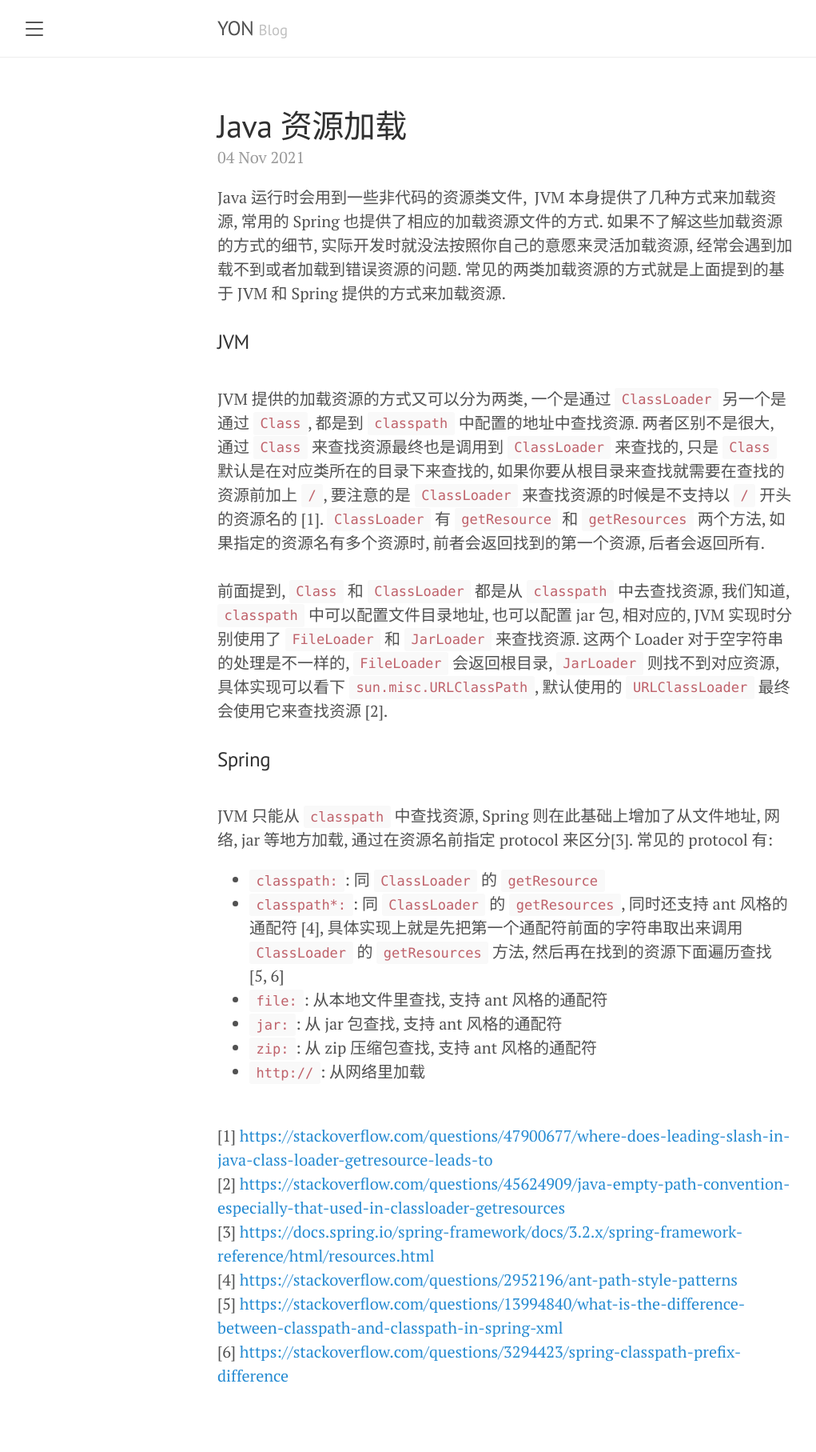
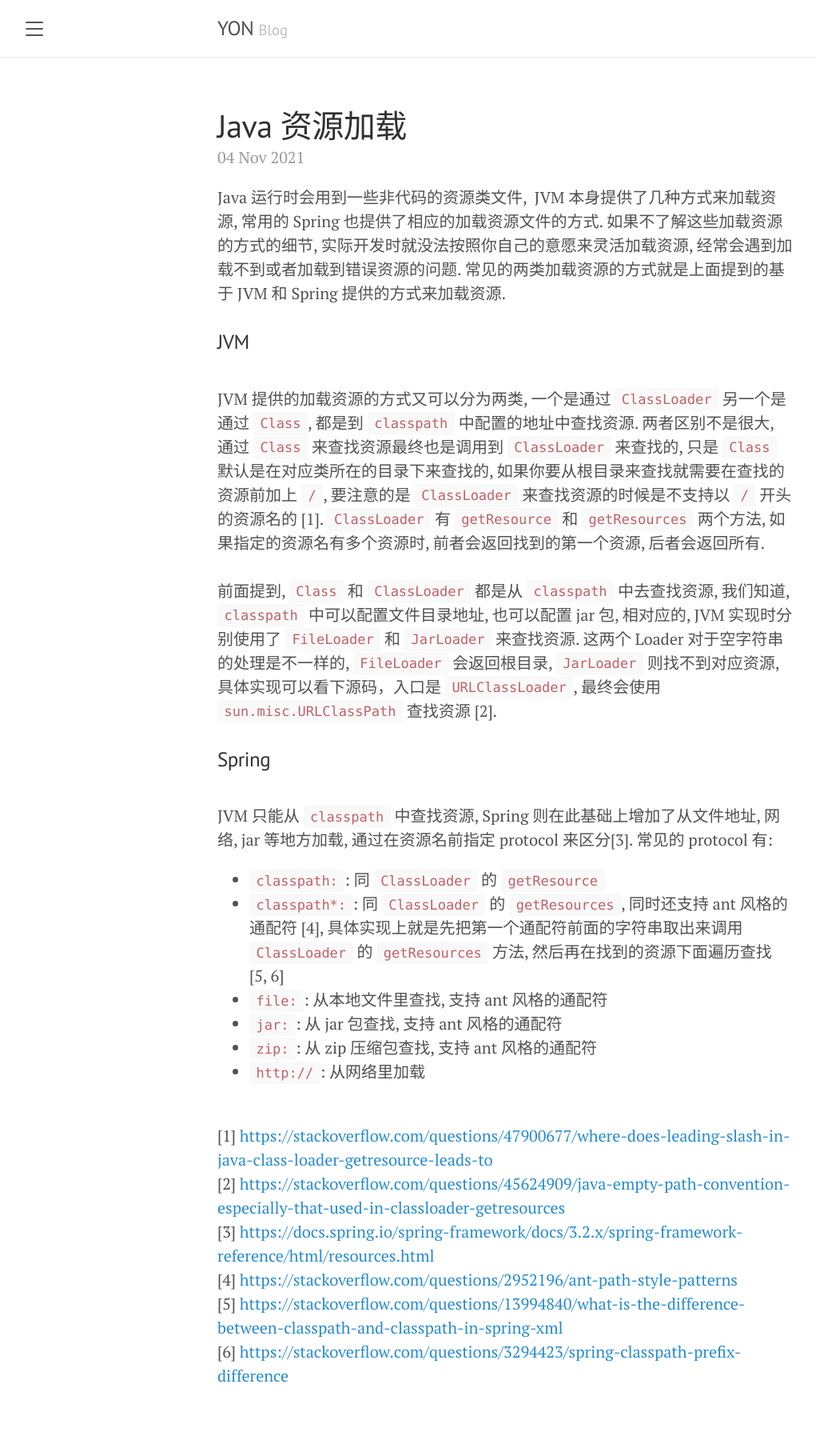
Before and after one commit to yoncise/yoncise.github.io, a Jekyll site: the page built from logs/_posts/2021/2021-11-04-56746126.md, in a window 1280 px wide. Shown: the whole page at 80% size, without its empty margins (8-1029 px from the left). Built offline with Jekyll 4.4.1, drawn with Linux system fonts in a browser that asks for light colours.

Commit message:
语雀同步 Java 资源加载

```diff
--- a/logs/_posts/2021/2021-11-04-56746126.md
+++ b/logs/_posts/2021/2021-11-04-56746126.md
@@ -8,7 +8,7 @@ Java 运行时会用到一些非代码的资源类文件,  JVM 本身提供了
 ### JVM
 
 <br />JVM 提供的加载资源的方式又可以分为两类, 一个是通过 `ClassLoader` 另一个是通过 `Class`, 都是到 `classpath` 中配置的地址中查找资源. 两者区别不是很大, 通过 `Class` 来查找资源最终也是调用到 `ClassLoader` 来查找的, 只是 `Class` 默认是在对应类所在的目录下来查找的, 如果你要从根目录来查找就需要在查找的资源前加上 `/`, 要注意的是 `ClassLoader` 来查找资源的时候是不支持以 `/` 开头的资源名的 [1]. `ClassLoader` 有 `getResource` 和 `getResources` 两个方法, 如果指定的资源名有多个资源时, 前者会返回找到的第一个资源, 后者会返回所有.<br />
-<br />前面提到, `Class` 和 `ClassLoader` 都是从 `classpath` 中去查找资源, 我们知道, `classpath` 中可以配置文件目录地址, 也可以配置 jar 包, 相对应的, JVM 实现时分别使用了 `FileLoader` 和 `JarLoader` 来查找资源. 这两个 Loader 对于空字符串的处理是不一样的, `FileLoader` 会返回根目录, `JarLoader` 则找不到对应资源, 具体实现可以看下 `sun.misc.URLClassPath`, 默认使用的 `URLClassLoader` 最终会使用它来查找资源 [2].<br />
+<br />前面提到, `Class` 和 `ClassLoader` 都是从 `classpath` 中去查找资源, 我们知道, `classpath` 中可以配置文件目录地址, 也可以配置 jar 包, 相对应的, JVM 实现时分别使用了 `FileLoader` 和 `JarLoader` 来查找资源. 这两个 Loader 对于空字符串的处理是不一样的, `FileLoader` 会返回根目录, `JarLoader` 则找不到对应资源, 具体实现可以看下源码，入口是 `URLClassLoader`, 最终会使用 `sun.misc.URLClassPath` 查找资源 [2].<br />
 
 <a name="Spring"></a>
 ### Spring
```
